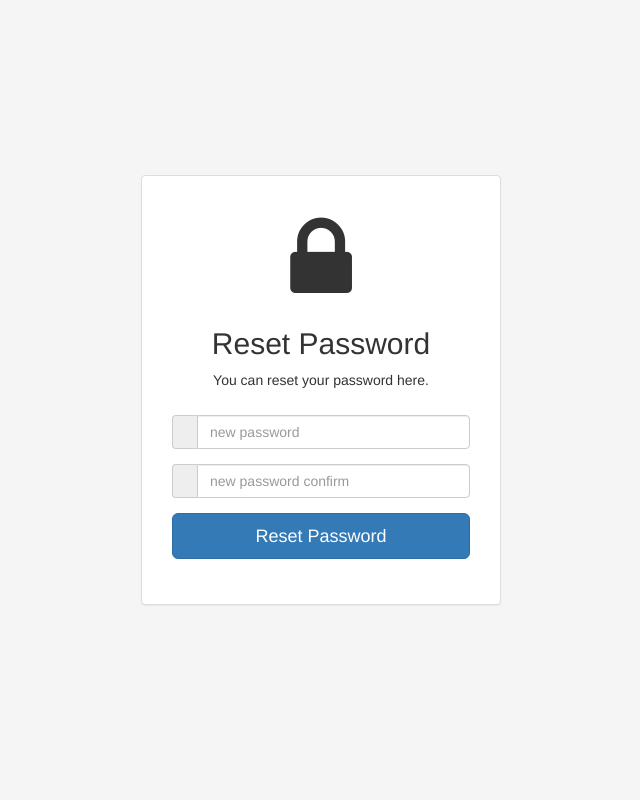
After one commit to FArooghOghba/Travel-Website, a Django app: page /accounts/reset/1/1/ in a window 1280 px wide. The commit adds this page. Shown: the whole page, without its empty margins (319-959 px from the left). Run offline with Django 3.2, Linux system fonts and the light colour scheme; parts of the project's set-up code (start-up, migrations or seed data) failed here and were passed over; some libraries are stand-ins or nearby versions.

Commit message:
adding forgot password with django.contrib.auth.view and gmail smtp

```diff
--- a/accounts/templates/accounts/login.html
+++ b/accounts/templates/accounts/login.html
@@ -39,6 +39,7 @@
         </div>
         <button class="w-100 btn btn-lg btn-primary" type="submit">Sign in</button>
         <p class="mx-3">Don't have an account? <a href="{% url 'accounts:signup' %}">Register</a></p>
+        <p class="mx-3"><a href="{% url 'accounts:reset_password' %}">Forgot you password?</a></p>
         <p class="mt-5 mb-3 text-muted">&copy; 2022</p>
       </form>
     </main>
--- /dev/null
+++ b/accounts/templates/accounts/reset_password_confirm.html
@@ -0,0 +1,125 @@
+<!doctype html>
+<html lang="en">
+  <head>
+    <meta charset="utf-8">
+    <meta name="viewport" content="width=device-width, initial-scale=1">
+    <title>Reset Your Password</title>
+
+    {% load static %}
+    <link href="//maxcdn.bootstrapcdn.com/bootstrap/3.3.0/css/bootstrap.min.css" rel="stylesheet" id="bootstrap-css">
+    <link rel="stylesheet" href="https://maxcdn.bootstrapcdn.com/font-awesome/4.5.0/css/font-awesome.min.css">
+    <script src="//maxcdn.bootstrapcdn.com/bootstrap/3.3.0/js/bootstrap.min.js"></script>
+    <script src="//code.jquery.com/jquery-1.11.1.min.js"></script>
+
+
+    <link rel="canonical" href="https://getbootstrap.com/docs/5.2/examples/sign-in/">
+    <link href="{% static 'css/login.css' %}" rel="stylesheet">
+
+  </head>
+
+  <body class="text-center">
+    <div class="form-gap"></div>
+    <div class="container">
+        <div class="row">
+            <div class="col-md-4 col-md-offset-4">
+                <div class="panel panel-default">
+                  <div class="panel-body">
+                    <div class="text-center">
+                      <h3><i class="fa fa-lock fa-4x"></i></h3>
+                      <h2 class="text-center">Reset Password</h2>
+                      <p>You can reset your password here.</p>
+                      <div class="panel-body">
+
+                        <form id="register-form" role="form" autocomplete="off" class="form" method="post">
+
+                          {% csrf_token %}
+
+                          <div class="form-group">
+                            <div class="input-group">
+                              <span class="input-group-addon"></span>
+                              <input type='password' name="new_password1" autocomplete="new-password" required id="id_new_password1" placeholder="new password" class="form-control">
+                            </div>
+                          </div>
+
+                          <div class="form-group">
+                            <div class="input-group">
+                              <span class="input-group-addon"></span>
+                              <input type='password' name="new_password2" autocomplete="new-password" required id="id_new_password2" placeholder="new password confirm" class="form-control">
+                            </div>
+                          </div>
+
+                          <div class="form-group">
+                            <input name="recover-submit" class="btn btn-lg btn-primary btn-block" value="Reset Password" type="submit">
+                          </div>
+
+                        </form>
+
+                      </div>
+                    </div>
+                  </div>
+                </div>
+              </div>
+        </div>
+    </div>
+
+  </body>
+</html>
+
+
+
+
+
+
+
+
+
+
+
+
+
+
+
+
+
+
+
+
+
+
+
+
+
+<!--<!doctype html>-->
+<!--<html lang="en">-->
+<!--  <head>-->
+<!--    <meta charset="utf-8">-->
+<!--    <meta name="viewport" content="width=device-width, initial-scale=1">-->
+<!--    <meta name="description" content="">-->
+<!--    <meta name="author" content="Mark Otto, Jacob Thornton, and Bootstrap contributors">-->
+<!--    <meta name="generator" content="Hugo 0.98.0">-->
+<!--    <title>Reset Password confirm</title>-->
+
+<!--    &lt;!&ndash; Custom styles for this template &ndash;&gt;-->
+<!--    {% load static %}-->
+<!--    <link rel="canonical" href="https://getbootstrap.com/docs/5.2/examples/sign-in/">-->
+<!--    <link href="{% static 'css/bootstrap.min.css' %}" rel="stylesheet">-->
+<!--    <link href="{% static 'css/login.css' %}" rel="stylesheet">-->
+<!--  </head>-->
+
+<!--  <body class="text-center">-->
+
+<!--    <main class="form-signin w-100 m-auto">-->
+<!--      <form method="post">-->
+<!--        {% csrf_token %}-->
+
+<!--        <h1 class="h3 mb-3 fw-normal">Password reset complete</h1>-->
+<!--        <h3 class="h3 mb-3 fw-normal">Forgotten your password? Enter your email address below, and we’ll email instructions for setting a new one.</h3>-->
+
+<!--        {{ form }}-->
+
+<!--        <button class="w-100 btn btn-lg btn-primary" type="submit">Reset my password</button>-->
+<!--        <p class="mt-5 mb-3 text-muted">&copy; 2022</p>-->
+<!--      </form>-->
+<!--    </main>-->
+<!--  </body>-->
+<!--</html>-->
--- a/accounts/urls.py
+++ b/accounts/urls.py
@@ -1,4 +1,5 @@
-from django.urls import path
+from django.urls import path, reverse_lazy
+from django.contrib.auth import views as auth_views
 from .views import *
 
 app_name = 'accounts'
@@ -6,5 +7,29 @@ app_name = 'accounts'
 urlpatterns = [
     path('login/', login_view, name='login'),
     path('logout/', logout_view, name='logout'),
-    path('signup/', signup_view, name='signup')
+    path('signup/', signup_view, name='signup'),
+
+    # Paths for forgetting passwords and resetting the user password.
+    path('reset_password/',
+         auth_views.PasswordResetView.as_view(
+             template_name='accounts/reset_password.html',
+             email_template_name='accounts/password_reset_email.html',
+             success_url=reverse_lazy('accounts:password_reset_done')),
+         name='reset_password'),
+
+    path('reset_password_sent/',
+         auth_views.PasswordResetDoneView.as_view(
+             template_name='accounts/reset_password_sent.html'),
+         name='password_reset_done'),
+
+    path('reset/<uidb64>/<token>/',
+         auth_views.PasswordResetConfirmView.as_view(
+             template_name='accounts/reset_password_confirm.html',
+             success_url=reverse_lazy('accounts:password_reset_complete')),
+         name='password_reset_confirm'),
+
+    path('reset_password_complete/',
+         auth_views.PasswordResetCompleteView.as_view(
+             template_name='accounts/reset_password_complete.html'),
+         name='password_reset_complete'),
 ]
--- a/mysite/urls.py
+++ b/mysite/urls.py
@@ -35,8 +35,7 @@ urlpatterns = [
     path('blog/', include('blog.urls')),
     path('accounts/', include('accounts.urls')),
 
-    path('sitemap.xml', sitemap, {'sitemaps': sitemaps},
-         name='django.contrib.sitemaps.views.sitemap'),
+    path('sitemap.xml', sitemap, {'sitemaps': sitemaps}, name='django.contrib.sitemaps.views.sitemap'),
     path('robots.txt', include('robots.urls')),
     path('__debug__/', include('debug_toolbar.urls')),
     path('summernote/', include('django_summernote.urls')),
```
Also changed, not shown: accounts/templates/accounts/password_reset_email.html (added, +14 -0 lines), accounts/templates/accounts/reset_password.html (added, +57 -0 lines), accounts/templates/accounts/reset_password_complete.html (added, +153 -0 lines), accounts/templates/accounts/reset_password_sent.html (added, +31 -0 lines), mysite/settings.py (+16 -3 lines), db.sqlite3.
